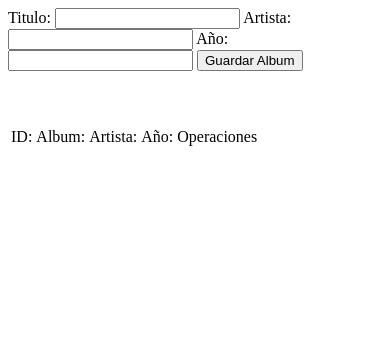
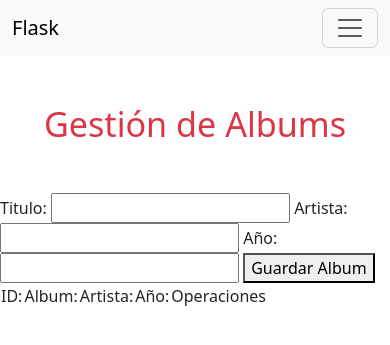
Before and after one commit to Mane-ops/POO195, a Flask app: page / in a window 390 px wide. Shown: the top 345 px of the page. Run offline with Flask 3, Linux system fonts and the light colour scheme; data that the repository does not hold is empty; some libraries are stand-ins or nearby versions.

Commit message:
Practica 13 avance

```diff
--- a/CRUD_Albums/Templates/index.html
+++ b/CRUD_Albums/Templates/index.html
@@ -1,28 +1,24 @@
-<!DOCTYPE html>
-<html lang="en">
-<head>
-    <meta charset="UTF-8">
-    <meta name="viewport" content="width=device-width, initial-scale=1.0">
-    <title>Formulario Albums</title>
-</head>
-<body>
-    <script>
-        function deleteA(albumId){
-            var del = confirm("Borrar album?");
-            if (del){
-                window.location.href = "/eliminarAlbum/" + albumId;
-            }
-        }
-    </script>
+{%  extends "plantilla.html"    %}
+
+{%block body%}
 
     <!-- mensaje con Jinja -->
     {% with msj= get_flashed_messages() %}
     {% if msj %}
     {% for mensaje in msj %}
-        <p>{{ mensaje }}</p>
+        <div class="alert alert-warning alert-dismissible fade show" role="alert">
+            <strong>{{ mensaje }}</strong>
+            <button type="button" class="btn-close" data-bs-dismiss="alert" aria-label="Close"></button>
+          </div>
+
     {% endfor %}
     {% endif %}
     {% endwith %}
+
+    <h1 class="text-center mt-5 mb-5 display-4 text-danger">Gestión de Albums</h1>
+
+    <div class="row">
+        <div class="col-md-5">
 
             <form action="/guardarAlbum" method="post">
 
@@ -39,11 +35,9 @@
 
             </form>
 
+        </div>
 
-    <br>
-    <br>
-    <br>
-
+        <div class="col-md-7">
             <table>
                 <thead>
                     <tr>
@@ -68,7 +62,16 @@
                     {% endfor %}
                 </tbody>
             </table>
+        </div>
+
+    </div>
 
 
-</body>
-</html>
+
+
+    <br>
+    <br>
+    <br>
+
+
+    {%endblock%}
--- /dev/null
+++ b/CRUD_Albums/Templates/plantilla.html
@@ -0,0 +1,42 @@
+<!DOCTYPE html>
+<html lang="en">
+<head>
+    <meta charset="UTF-8">
+    <meta name="viewport" content="width=device-width, initial-scale=1.0">
+    <link href="https://cdn.jsdelivr.net/npm/bootstrap@5.3.3/dist/css/bootstrap.min.css" rel="stylesheet" integrity="sha384-QWTKZyjpPEjISv5WaRU9OFeRpok6YctnYmDr5pNlyT2bRjXh0JMhjY6hW+ALEwIH" crossorigin="anonymous">
+    <title>CRUD FLASK</title>
+
+
+</head>
+<script>
+    function deleteA(albumId){
+        var del = confirm("Borrar album?");
+        if (del){
+            window.location.href = "/eliminarAlbum/" + albumId;
+        }
+    }
+</script>
+<body>
+    <nav class="navbar navbar-expand-lg bg-body-tertiary">
+        <div class="container-fluid">
+          <a class="navbar-brand" href="#">Flask</a>
+          <button class="navbar-toggler" type="button" data-bs-toggle="collapse" data-bs-target="#navbarNavAltMarkup" aria-controls="navbarNavAltMarkup" aria-expanded="false" aria-label="Toggle navigation">
+            <span class="navbar-toggler-icon"></span>
+          </button>
+          <div class="collapse navbar-collapse" id="navbarNavAltMarkup">
+            <div class="navbar-nav">
+              <a class="nav-link active" aria-current="page" href="#">Home</a>
+              <a class="nav-link" href="#">Features</a>
+              <a class="nav-link" href="#">Pricing</a>
+              <a class="nav-link disabled" aria-disabled="true">Disabled</a>
+            </div>
+          </div>
+        </div>
+      </nav>
+    {%block body%}
+
+    {%endblock%}
+    <script src="https://cdn.jsdelivr.net/npm/@popperjs/core@2.11.8/dist/umd/popper.min.js" integrity="sha384-I7E8VVD/ismYTF4hNIPjVp/Zjvgyol6VFvRkX/vR+Vc4jQkC+hVqc2pM8ODewa9r" crossorigin="anonymous"></script>
+<script src="https://cdn.jsdelivr.net/npm/bootstrap@5.3.3/dist/js/bootstrap.min.js" integrity="sha384-0pUGZvbkm6XF6gxjEnlmuGrJXVbNuzT9qBBavbLwCsOGabYfZo0T0to5eqruptLy" crossorigin="anonymous"></script>
+</body>
+</html>
--- a/CRUD_Albums/app.py
+++ b/CRUD_Albums/app.py
@@ -42,7 +42,7 @@ def guardarAlbum():
 @app.route('/editar/<id>')
 def editar(id):
     cur= mysql.connection.cursor()
-    cur.execute('select * from albums where idAlbum=%s', (id))
+    cur.execute('select * from albums where idAlbum=%s ', [id])
     albumE= cur.fetchone()
     return render_template('editar.html', album= albumE)
 
```
Also changed, not shown: CRUD_Albums/Templates/editar.html (+4 -10 lines). Lines whose indentation alone changed are shown as unchanged.
